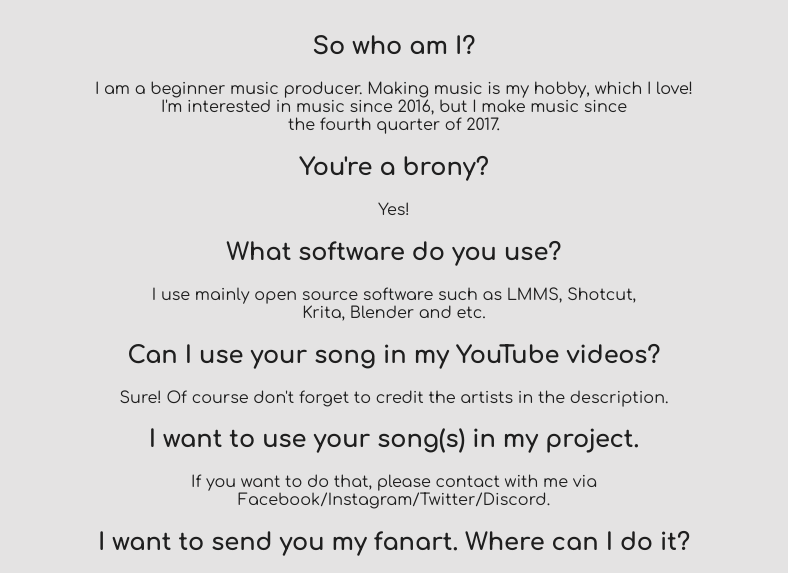
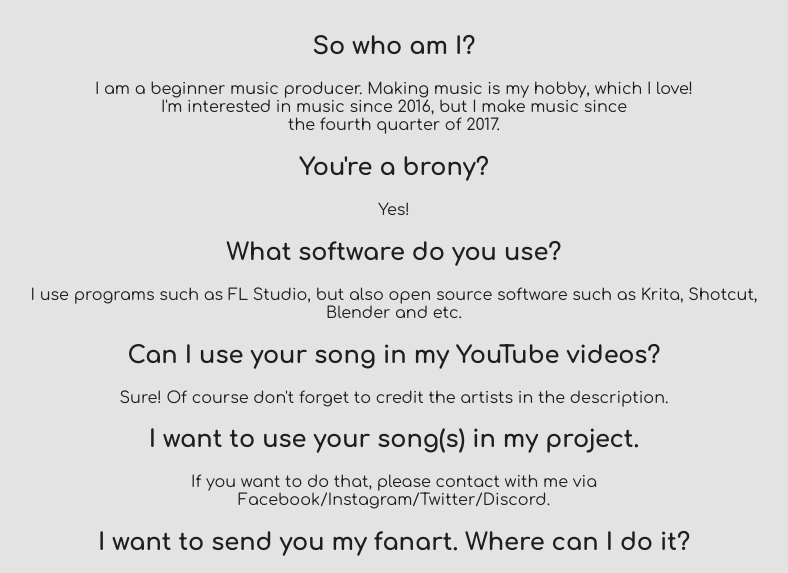
Before and after one commit to japkozjad/japkozjad.github.io-old, a plain HTML site: page index.html in a window 1280 px wide. Shown: the part 1047-1620 px from the top of the page, without its empty margins (246-1034 px from the left). Drawn offline with Linux system fonts and the light colour scheme.

Commit message:
Update index.html

```diff
--- a/index.html
+++ b/index.html
@@ -56,8 +56,8 @@
             <h2>You're a brony?</h2>
             <span>Yes!</span>
             <h2>What software do you use?</h2>
-            <span>I use mainly open source software such as LMMS, Shotcut,</span>
-            <span>Krita, Blender and etc.</span>
+            <span>I use programs such as FL Studio, but also open source software such as Krita, Shotcut,</span>
+            <span>Blender and etc.</span>
             <h2>Can I use your song in my YouTube videos?</h2>
             <span>Sure! Of course don't forget to credit the artists in the description.</span>
             <h2>I want to use your song(s) in my project.</h2>
```
